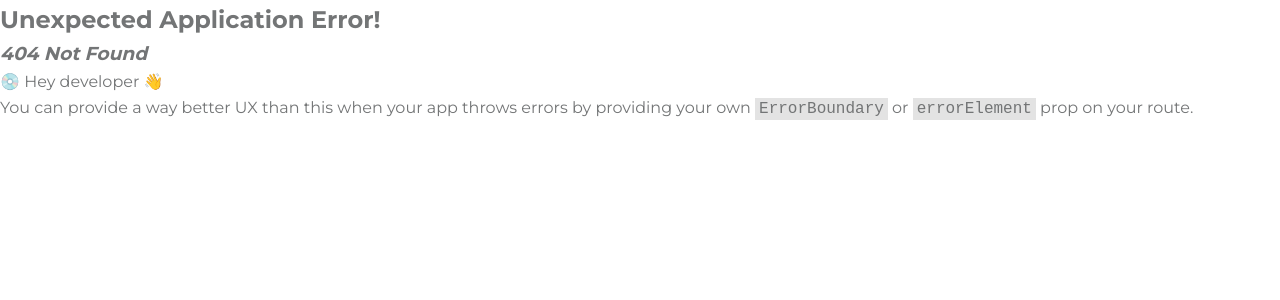
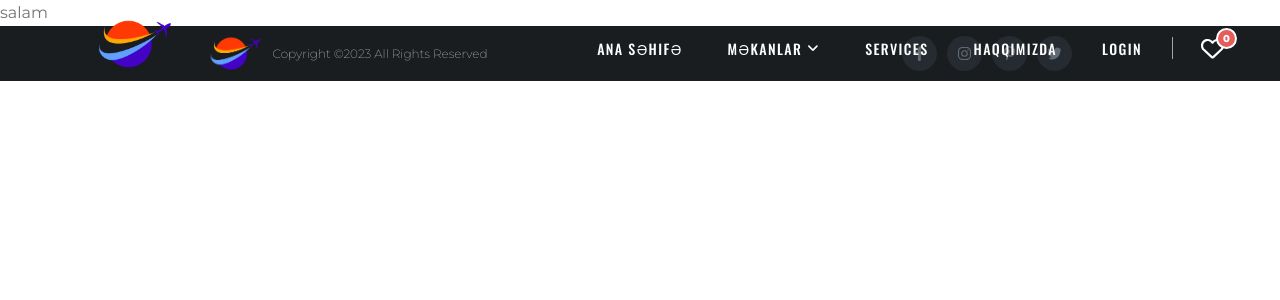
Before and after one commit to FeridQarayev/beautiful_places_app, a React (Create React App) app in the folder client/: page /about in a window 1280 px wide. Before the commit this address had no page. Shown: the top 300 px of the page. Built offline with nearby package versions, Linux system fonts and the light colour scheme.

Commit message:
about page created

```diff
--- a/client/src/components/base/navbar/index.tsx
+++ b/client/src/components/base/navbar/index.tsx
@@ -141,7 +141,7 @@ function Navbar(): JSX.Element {
                 <Link to={'#'}>Services</Link>
               </li>
               <li className={style.navbar__mobile__elements__content__list__item}>
-                <Link to={'#'}>Haqqımızda</Link>
+                <Link to={'about'}>Haqqımızda</Link>
               </li>
               <li className={style.navbar__mobile__elements__content__list__item}>
                 <Link to={'/login'}>Login</Link>
--- /dev/null
+++ b/client/src/pages/base/about/index.tsx
@@ -0,0 +1,14 @@
+import React from 'react';
+
+
+
+function Register(): JSX.Element {
+  return (
+
+    <div>
+        salam
+        </div>
+  )
+}
+
+export default Register;
--- a/client/src/routers/router.tsx
+++ b/client/src/routers/router.tsx
@@ -1,5 +1,6 @@
 import AdminRoot from '../pages/admin/AdminRoot';
 import HomeAdmin from '../pages/admin/home';
+import About from '../pages/base/about';
 import BaseRoot from '../pages/base/BaseRoot';
 import Home from '../pages/base/home';
 import Tours from '../pages/base/tours';
@@ -23,6 +24,10 @@ export const ROUTES = [
         path: 'tours',
         element: <Tours />,
       },
+      {
+        path: 'about',
+        element: <About />,
+      },
     ],
   },
   {
```
Also changed, not shown: client/src/pages/base/about/style.module.scss (added).
